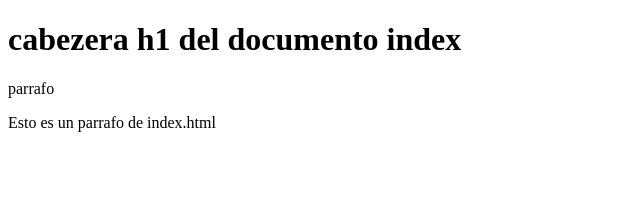
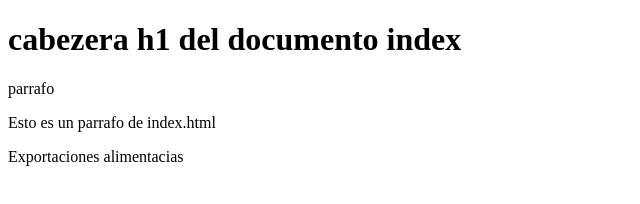
Before and after one commit to Rafaelds668/empresa, a plain HTML site: page index.html in a window 1280 px wide. Shown: the whole page, without its empty margins (0-640 px from the left). Drawn offline with Linux system fonts and the light colour scheme.

Commit message:
edicion rafa

```diff
--- a/index.html
+++ b/index.html
@@ -12,5 +12,7 @@
     <p>parrafo
     </p>
     <p class="parrafo">Esto es un parrafo de index.html</p>
+    <P>Exportaciones alimentacias </P>
+
 </body>
 </html>
```
